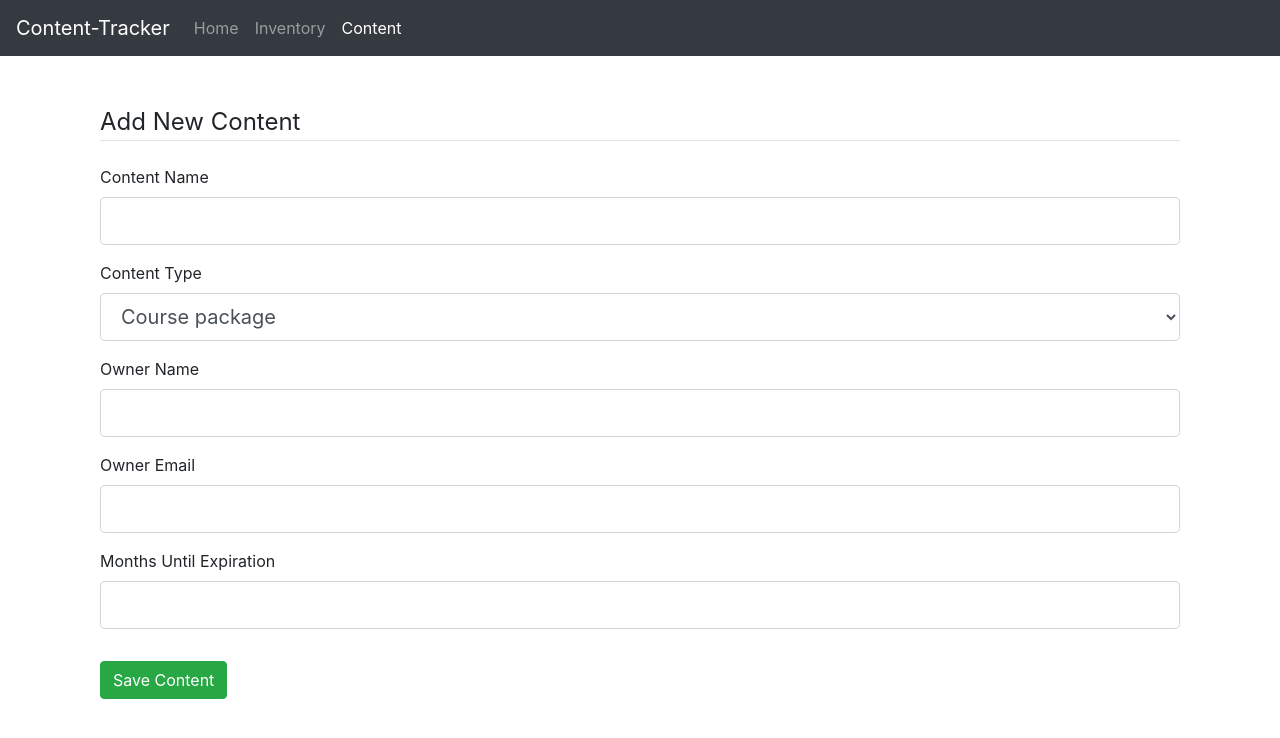
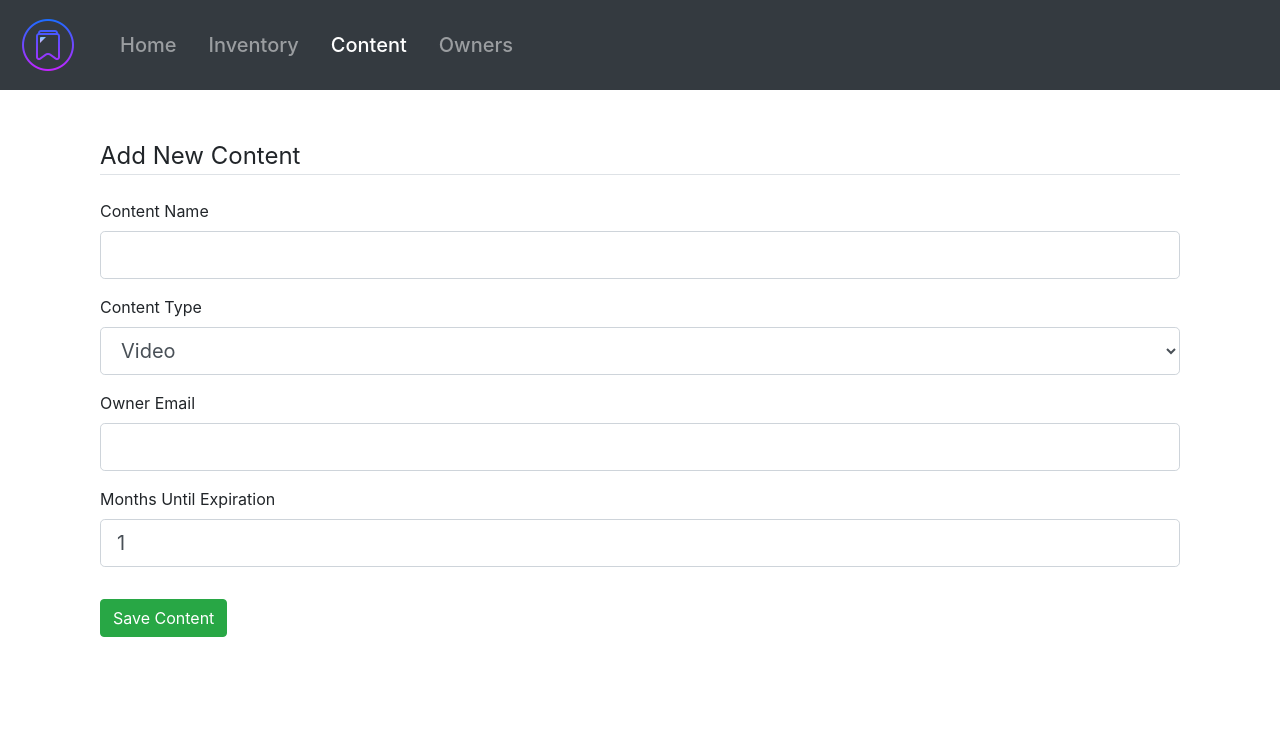
Before and after one commit to hanCodeHub/content-tracker-app, a Flask app: page /content in a window 1280 px wide. Shown: the top 738 px of the page. Run offline with Flask 2, Linux system fonts and the light colour scheme; some libraries are stand-ins or nearby versions.

Commit message:
added data models and views for Owners and Content

```diff
--- a/app.py
+++ /dev/null
@@ -1,67 +0,0 @@
-from flask import Flask, render_template, flash, redirect, url_for
-from datetime import date, timedelta
-
-from forms import ContentForm
-
-
-app = Flask(__name__)
-
-app.config['SECRET_KEY'] = '582b482752caf974aa4ab020395f993a'
-
-today = date.today()
-time_delta = timedelta(days=120)
-expired_at = today + time_delta
-
-contents = [
-    {
-        'content_name': 'product brochure',
-        'content_type': 'PDF',
-        'owner_name': 'Han',
-        'owner_email': 'han@email.com',
-        'created_date': today,
-        'expired_date': expired_at
-    },
-    {
-        'content_name': 'product demo',
-        'content_type': 'video',
-        'owner_name': 'Sean',
-        'owner_email': 'sean@email.com',
-        'created_date': today,
-        'expired_date': expired_at
-    }
-]
-
-
-@app.route("/")
-@app.route("/home")
-def home():
-    return render_template('home.html')
-
-
-@app.route("/inventory")
-def inventory():
-    return render_template('contents.html',
-                           contents=contents,
-                           title='Content Lifecycle')
-
-
-@app.route("/content", methods=['GET', 'POST'])
-def content():
-    # instantiate the form object and render the form HTML page
-    form = ContentForm()
-
-    if form.validate_on_submit():
-        choice = form.content_type.data
-        choices = dict(ContentForm.SELECT_CHOICES)
-
-        flash(f'Your {(choices.get(choice)).lower()} has been added!')
-        return redirect(url_for('inventory'))
-
-    return render_template('content_form.html',
-                           title='Content Form',
-                           form=form)
-
-
-# only true if run from app.py
-if __name__ == '__main__':
-    app.run(port=5000, debug=True)
--- a/forms.py
+++ /dev/null
@@ -1,43 +0,0 @@
-from flask_wtf import FlaskForm
-from wtforms import StringField, IntegerField, SubmitField, SelectField
-from wtforms.validators import DataRequired, Length, Email, NumberRange, Regexp
-
-
-class ContentForm(FlaskForm):
-    SELECT_CHOICES = [('course', 'Course package'),
-                      ('video', 'Video'),
-                      ('audio', 'Audio'),
-                      ('article', 'Article/Blog'),
-                      ('ppt', 'Presentation'),
-                      ('img', 'Graphic'),
-                      ('code', 'Code snippet')]
-
-    # passed arguments are the label for the form control and its validators
-    content_name = StringField('Content Name',
-                               validators=[
-                                   DataRequired(), Length(min=5, max=30)
-                               ])
-
-    content_type = SelectField('Content Type',
-                               choices=SELECT_CHOICES,
-                               validators=[DataRequired()]
-                               )
-
-    owner_name = StringField('Owner Name',
-                             validators=[
-                                 DataRequired(), Length(min=2, max=20),
-                                 Regexp(regex='[A-Za-z]+',
-                                        message='Only enter letters and spaces')
-                             ])
-
-    owner_email = StringField('Owner Email',
-                              validators=[
-                                  DataRequired(), Email()
-                              ])
-
-    valid_months = IntegerField('Months Until Expiration',
-                                validators=[
-                                    DataRequired(), NumberRange(min=1, max=60)
-                                ])
-
-    submit = SubmitField('Save Content')
--- /dev/null
+++ b/main/forms.py
@@ -0,0 +1,56 @@
+from flask_wtf import FlaskForm
+from wtforms import StringField, IntegerField, SubmitField, SelectField
+from wtforms.validators import DataRequired, Length, Email, NumberRange, Regexp
+
+# FORM FOR ADDING NEW CONTENT
+class ContentForm(FlaskForm):
+
+    # possible choices for content_type
+    SELECT_CHOICES = [
+        ('video', 'Video'),
+        ('audio', 'Audio'),
+        ('course', 'Course package'),
+        ('article', 'Article/Blog'),
+        ('ppt', 'Presentation'),
+        ('img', 'Graphic'),
+        ('code', 'Code snippet')
+    ]
+
+    content_name = StringField('Content Name',
+                               validators=[
+                                   DataRequired(), Length(min=5, max=30)
+                               ])
+
+    content_type = SelectField('Content Type',
+                               choices=SELECT_CHOICES,
+                               validators=[DataRequired()])
+
+    owner_email = StringField('Owner Email',
+                              validators=[
+                                  DataRequired(), Email()
+                              ])
+
+    valid_months = IntegerField('Months Until Expiration',
+                                default=1,
+                                validators=[NumberRange(min=1, max=60)])
+
+    submit = SubmitField('Save Content')
+
+
+# FORM FOR CREATING NEW OWNERS
+class OwnerForm(FlaskForm):
+
+    owner_name = StringField('Owner Name',
+                             validators=[
+                                 DataRequired(),
+                                 Length(min=2, max=20),
+                                 Regexp(regex='[A-Za-z]+',
+                                        message='Only enter letters and spaces')
+                             ])
+
+    owner_email = StringField('Owner Email',
+                              validators=[
+                                  DataRequired(), Email(), Length(max=50)
+                              ])
+
+    submit = SubmitField('Save Owner')
--- a/templates/content_form.html
+++ b/main/templates/content_form.html
@@ -3,8 +3,11 @@
 <div class="container">
     <form method="POST" action=""> <!-- will post form data to the same route -->
         {{ form.hidden_tag() }}
+
         <fieldset class="form-group">
             <legend class="border-bottom mb-4">Add New Content</legend>
+
+            <!-- Content Name -->
             <div class="form-group">
                 {{ form.content_name.label(class="form-control-label") }}
                 {% if form.content_name.errors %}
@@ -18,6 +21,7 @@
                     {{ form.content_name(class="form-control form-control-lg") }}
                 {% endif %}
             </div>
+            <!-- Content Type -->
             <div class="form-group">
                 {{ form.content_type.label(class="form-control-label") }}
                     {% if form.content_type.errors %}
@@ -31,19 +35,7 @@
                     {{ form.content_type(class="form-control form-control-lg") }}
                 {% endif %}
             </div>
-            <div class="form-group">
-                {{ form.owner_name.label(class="form-control-label") }}
-                    {% if form.owner_name.errors %}
-                    {{ form.owner_name(class="form-control form-control-lg is-invalid") }}
-                    <div class="invalid-feedback">
-                        {% for error in form.owner_name.errors %}
-                        <span>{{ error }}</span>
-                        {% endfor %}
-                    </div>
-                {% else %}
-                    {{ form.owner_name(class="form-control form-control-lg") }}
-                {% endif %}
-            </div>
+            <!-- Owner Email -->
             <div class="form-group">
                 {{ form.owner_email.label(class="form-control-label") }}
                     {% if form.owner_email.errors %}
@@ -57,6 +49,7 @@
                     {{ form.owner_email(class="form-control form-control-lg") }}
                 {% endif %}
             </div>
+            <!-- Valid Months -->
             <div class="form-group">
                 {{ form.valid_months.label(class="form-control-label") }}
                     {% if form.valid_months.errors %}
@@ -71,6 +64,7 @@
                 {% endif %}
             </div>
         </fieldset>
+
         <div class="form-group">
             {{ form.submit(class="btn btn-success") }}
         </div>
--- a/templates/home.html
+++ b/main/templates/home.html
@@ -1,10 +1,11 @@
 {% extends "layout.html" %}
+<!-- Jumbotron Header -->
 {% block header %}
 <div class="jumbotron jumbotron-fluid">
     <div class="container">
-        <h1 class="display-4">Get started!</h1>
+        <h1 class="display-4">Content Tracker</h1>
         <p class="lead">
-            This is a simple Python Flask application that tracks the lifecycle of product-related content.
+            A simple Python Flask application that tracks the lifecycle of product-related content.
         </p>
         <hr class="my-4">
         <p>Start by either adding new content or updating existing content.</p>
--- a/templates/layout.html
+++ b/main/templates/layout.html
@@ -15,20 +15,27 @@
 
 <!-- Top nav bar -->
 <nav class="navbar navbar-expand-lg navbar-dark bg-dark">
-    <a class="navbar-brand" href="#">Content-Tracker</a>
+    <!-- favicon and burger -->
+    <span class="navbar-brand">
+        <img src="../static/favicon.png">
+    </span>
     <button class="navbar-toggler" type="button" data-toggle="collapse" data-target="#navbarNav">
         <span class="navbar-toggler-icon"></span>
     </button>
+    <!-- Links in the navbar -->
     <div class="collapse navbar-collapse" id="navbarNav">
         <ul class="navbar-nav">
-            <li class="nav-item active">
+            <li class="nav-item inline-block ml-3 my-auto h5 active">
                 <a class="nav-link" href="{{ url_for('home') }}">Home</a>
             </li>
-            <li class="nav-item">
+            <li class="nav-item inline-block ml-3 my-auto h5">
                 <a class="nav-link" href="{{ url_for('inventory') }}">Inventory</a>
             </li>
-            <li class="nav-item">
+            <li class="nav-item inline-block ml-3 my-auto h5">
                 <a class="nav-link" href="{{ url_for('content') }}">Content</a>
+            </li>
+            <li class="nav-item inline-block ml-3 my-auto h5">
+                <a class="nav-link" href="{{ url_for('owner') }}">Owners</a>
             </li>
         </ul>
     </div>
--- /dev/null
+++ b/main/views.py
@@ -0,0 +1,47 @@
+from flask import render_template, flash, redirect, url_for
+
+from main import app
+from main.models.ContentModel import Content
+from main.models.OwnerModel import Owner
+from main.forms import ContentForm, OwnerForm
+
+# APP ENDPOINTS
+@app.route("/")
+@app.route("/home")
+def home():
+    return render_template('home.html')
+
+@app.route("/inventory")
+def inventory():
+    return render_template('inventory.html', title='Content Lifecycle')
+
+@app.route("/content", methods=['GET', 'POST'])
+def content():
+    # user is redirected to Inventory page after submitting ContentForm
+    form = ContentForm()
+
+    if form.validate_on_submit():
+        # build dictionary from all choices. then get value from choice data
+        choice = form.content_type.data
+        choices = dict(ContentForm.SELECT_CHOICES)
+
+        flash(f'Your {(choices.get(choice)).lower()} has been added!')
+        return redirect(url_for('inventory'))
+
+    return render_template('content_form.html', title='Content Form', form=form)
+
+@app.route("/owner", methods=['GET', 'POST'])
+def owner():
+    # Owner page is reset after user submits OwnerForm
+    form = OwnerForm()
+
+    if form.validate_on_submit():
+        name = form.owner_name.data
+        email = form.owner_email.data
+
+        form.owner_email.data = ''
+        form.owner_name.data = ''
+
+        flash(f'User {name} has been added!')
+
+    return render_template('owner_form.html', title='Owner Form', form=form)
--- /dev/null
+++ b/run.py
@@ -0,0 +1,5 @@
+from main import app
+
+# only true if run from run.py
+if __name__ == '__main__':
+    app.run(port=5000, debug=True)
```
Also changed, not shown: main/__init__.py (added, +13 -0 lines), main/models/ContentModel.py (added, +20 -0 lines), main/models/OwnerModel.py (added, +19 -0 lines), main/templates/owner_form.html (added, +47 -0 lines), main/static/favicon.png (added), main/static/main.js (renamed from static/main.js), main/static/styles.css (added), main/templates/inventory.html (renamed from templates/contents.html).
